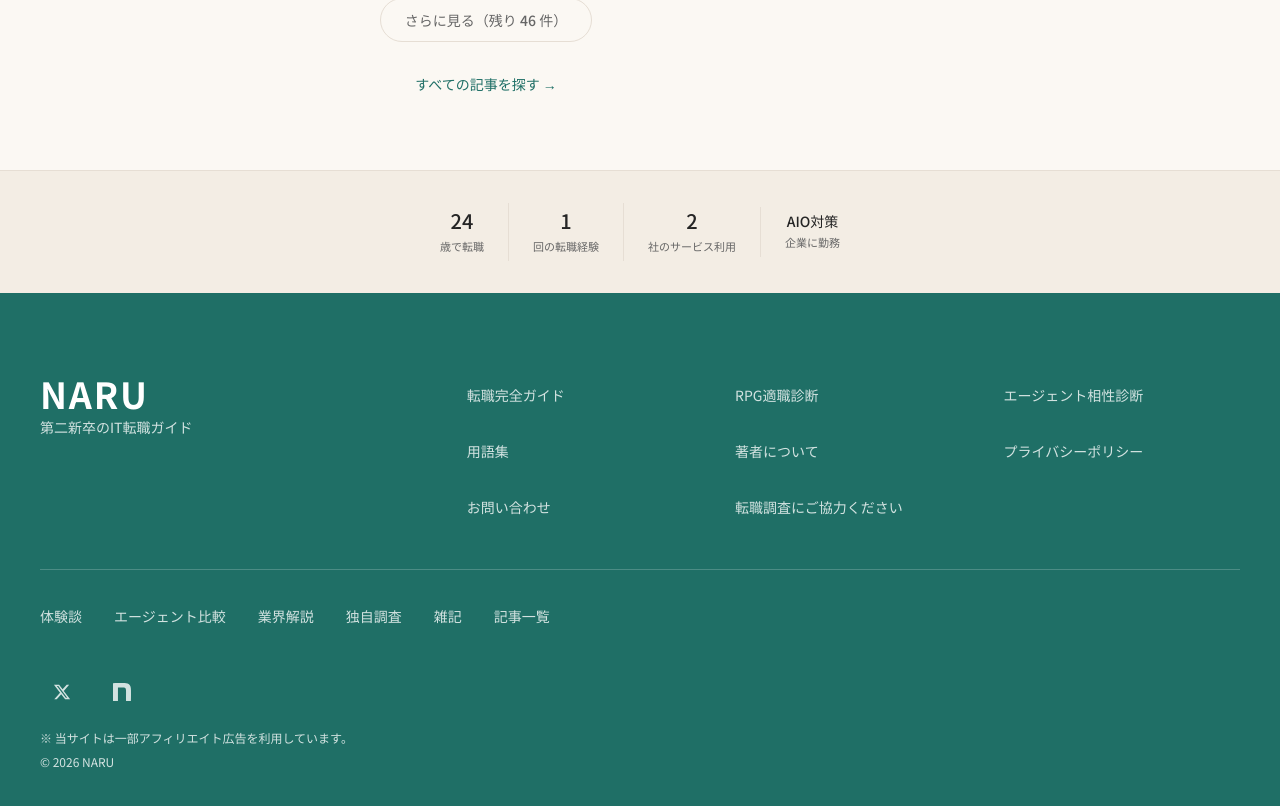
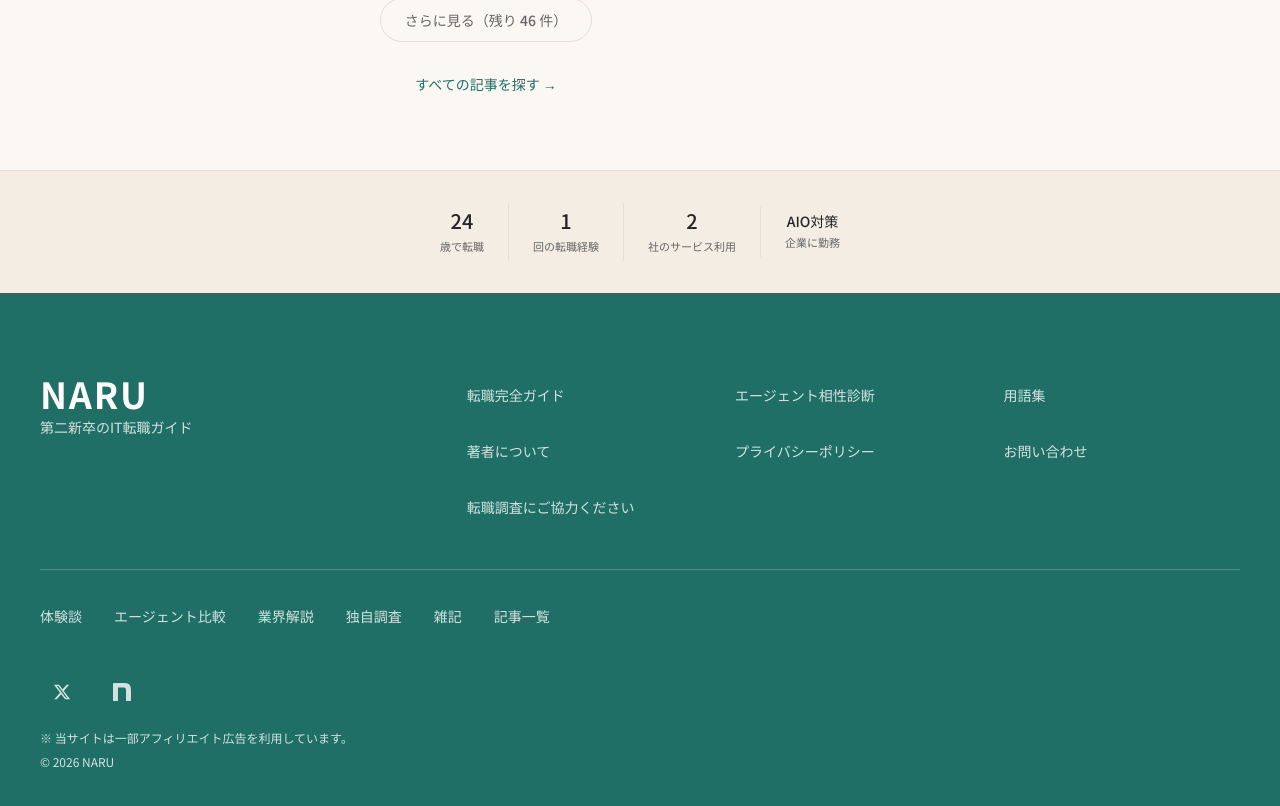
Before and after one commit to nasagame8-del/naru-career, a Next.js app: page / in a window 1280 px wide. Shown: the part 1822-2628 px from the top of the page. Built offline with nearby package versions, Linux system fonts and the light colour scheme; no server answers.

Commit message:
fix: disable RPG diagnosis routes

```diff
--- a/src/components/Footer.tsx
+++ b/src/components/Footer.tsx
@@ -16,9 +16,6 @@ export function Footer() {
           <nav aria-label="フッター" className="grid grid-cols-2 lg:grid-cols-3 gap-x-8 gap-y-3 text-sm text-white/80">
             <Link href="/guides/second-new-grad-complete-guide" className="inline-flex min-h-11 items-center hover:text-white transition-colors">
               転職完全ガイド
-            </Link>
-            <Link href="/shindan" className="inline-flex min-h-11 items-center hover:text-white transition-colors">
-              RPG適職診断
             </Link>
             <Link href="/agent-diagnosis" className="inline-flex min-h-11 items-center hover:text-white transition-colors">
               エージェント相性診断
```
